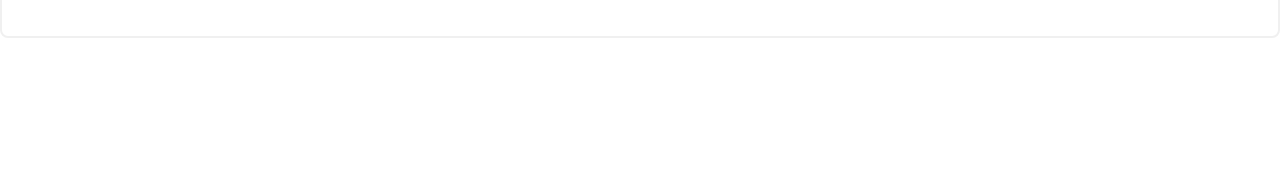
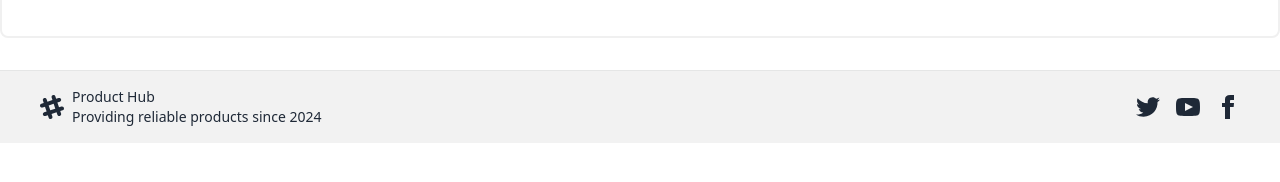
Before and after one commit to Bilshansakib/e-commerce-starter, a React (Vite) app: page / in a window 1280 px wide. Shown: the part 480-662 px from the top of the page. Built offline with nearby package versions, Linux system fonts and the light colour scheme; no server answers.

Commit message:
Update: Footer component added

```diff
--- /dev/null
+++ b/src/components/shared/Footer.jsx
@@ -0,0 +1,67 @@
+
+const Footer = () => {
+    return (
+
+
+<footer className="footer mt-8 bg-base-200 text-base-content border-base-300 border-t px-10 py-4">
+  <aside className="grid-flow-col items-center">
+    <svg
+      width="24"
+      height="24"
+      viewBox="0 0 24 24"
+      xmlns="http://www.w3.org/2000/svg"
+      fillRule="evenodd"
+      clipRule="evenodd"
+      className="fill-current">
+      <path
+        d="M22.672 15.226l-2.432.811.841 2.515c.33 1.019-.209 2.127-1.23 2.456-1.15.325-2.148-.321-2.463-1.226l-.84-2.518-5.013 1.677.84 2.517c.391 1.203-.434 2.542-1.831 2.542-.88 0-1.601-.564-1.86-1.314l-.842-2.516-2.431.809c-1.135.328-2.145-.317-2.463-1.229-.329-1.018.211-2.127 1.231-2.456l2.432-.809-1.621-4.823-2.432.808c-1.355.384-2.558-.59-2.558-1.839 0-.817.509-1.582 1.327-1.846l2.433-.809-.842-2.515c-.33-1.02.211-2.129 1.232-2.458 1.02-.329 2.13.209 2.461 1.229l.842 2.515 5.011-1.677-.839-2.517c-.403-1.238.484-2.553 1.843-2.553.819 0 1.585.509 1.85 1.326l.841 2.517 2.431-.81c1.02-.33 2.131.211 2.461 1.229.332 1.018-.21 2.126-1.23 2.456l-2.433.809 1.622 4.823 2.433-.809c1.242-.401 2.557.484 2.557 1.838 0 .819-.51 1.583-1.328 1.847m-8.992-6.428l-5.01 1.675 1.619 4.828 5.011-1.674-1.62-4.829z"></path>
+    </svg>
+    <p>
+      Product Hub
+      <br />
+      Providing reliable products since 2024
+    </p>
+  </aside>
+  <nav className="md:place-self-center md:justify-self-end">
+    <div className="grid grid-flow-col gap-4 cursor-pointer">
+      <a>
+        <svg
+          xmlns="http://www.w3.org/2000/svg"
+          width="24"
+          height="24"
+          viewBox="0 0 24 24"
+          className="fill-current">
+          <path
+            d="M24 4.557c-.883.392-1.832.656-2.828.775 1.017-.609 1.798-1.574 2.165-2.724-.951.564-2.005.974-3.127 1.195-.897-.957-2.178-1.555-3.594-1.555-3.179 0-5.515 2.966-4.797 6.045-4.091-.205-7.719-2.165-10.148-5.144-1.29 2.213-.669 5.108 1.523 6.574-.806-.026-1.566-.247-2.229-.616-.054 2.281 1.581 4.415 3.949 4.89-.693.188-1.452.232-2.224.084.626 1.956 2.444 3.379 4.6 3.419-2.07 1.623-4.678 2.348-7.29 2.04 2.179 1.397 4.768 2.212 7.548 2.212 9.142 0 14.307-7.721 13.995-14.646.962-.695 1.797-1.562 2.457-2.549z"></path>
+        </svg>
+      </a>
+      <a>
+        <svg
+          xmlns="http://www.w3.org/2000/svg"
+          width="24"
+          height="24"
+          viewBox="0 0 24 24"
+          className="fill-current">
+          <path
+            d="M19.615 3.184c-3.604-.246-11.631-.245-15.23 0-3.897.266-4.356 2.62-4.385 8.816.029 6.185.484 8.549 4.385 8.816 3.6.245 11.626.246 15.23 0 3.897-.266 4.356-2.62 4.385-8.816-.029-6.185-.484-8.549-4.385-8.816zm-10.615 12.816v-8l8 3.993-8 4.007z"></path>
+        </svg>
+      </a>
+      <a>
+        <svg
+          xmlns="http://www.w3.org/2000/svg"
+          width="24"
+          height="24"
+          viewBox="0 0 24 24"
+          className="fill-current">
+          <path
+            d="M9 8h-3v4h3v12h5v-12h3.642l.358-4h-4v-1.667c0-.955.192-1.333 1.115-1.333h2.885v-5h-3.808c-3.596 0-5.192 1.583-5.192 4.615v3.385z"></path>
+        </svg>
+      </a>
+    </div>
+  </nav>
+</footer>
+
+    );
+};
+
+export default Footer;
--- a/src/layout/Layout.jsx
+++ b/src/layout/Layout.jsx
@@ -1,5 +1,6 @@
 import { Outlet, useLocation } from "react-router-dom";
 import Navbar from "../components/shared/Navbar";
+import Footer from "../components/shared/Footer";
 
 const Layout = () => {
     const location = useLocation()
@@ -11,6 +12,9 @@
       </div>
 
       <Outlet />
+      <div>
+      {noHeaderFooter || <Footer></Footer>}
+      </div>
     </div>
   );
 };
--- a/src/pages/auth/Register.jsx
+++ b/src/pages/auth/Register.jsx
@@ -39,8 +39,11 @@
         <Flex gap="large" align="center">
           <Flex vertical flex={1}>
             {/* form */}
+            <Typography.Title level={6} strong className="title">
+              Welcome to Product Hub
+            </Typography.Title>
             <Typography.Title level={3} strong className="title">
-              Create an account
+              Create an account | Product Hub
             </Typography.Title>
             <Typography.Text type="secondary" level={3} strong className="title">
               Join for excluesive access
```
